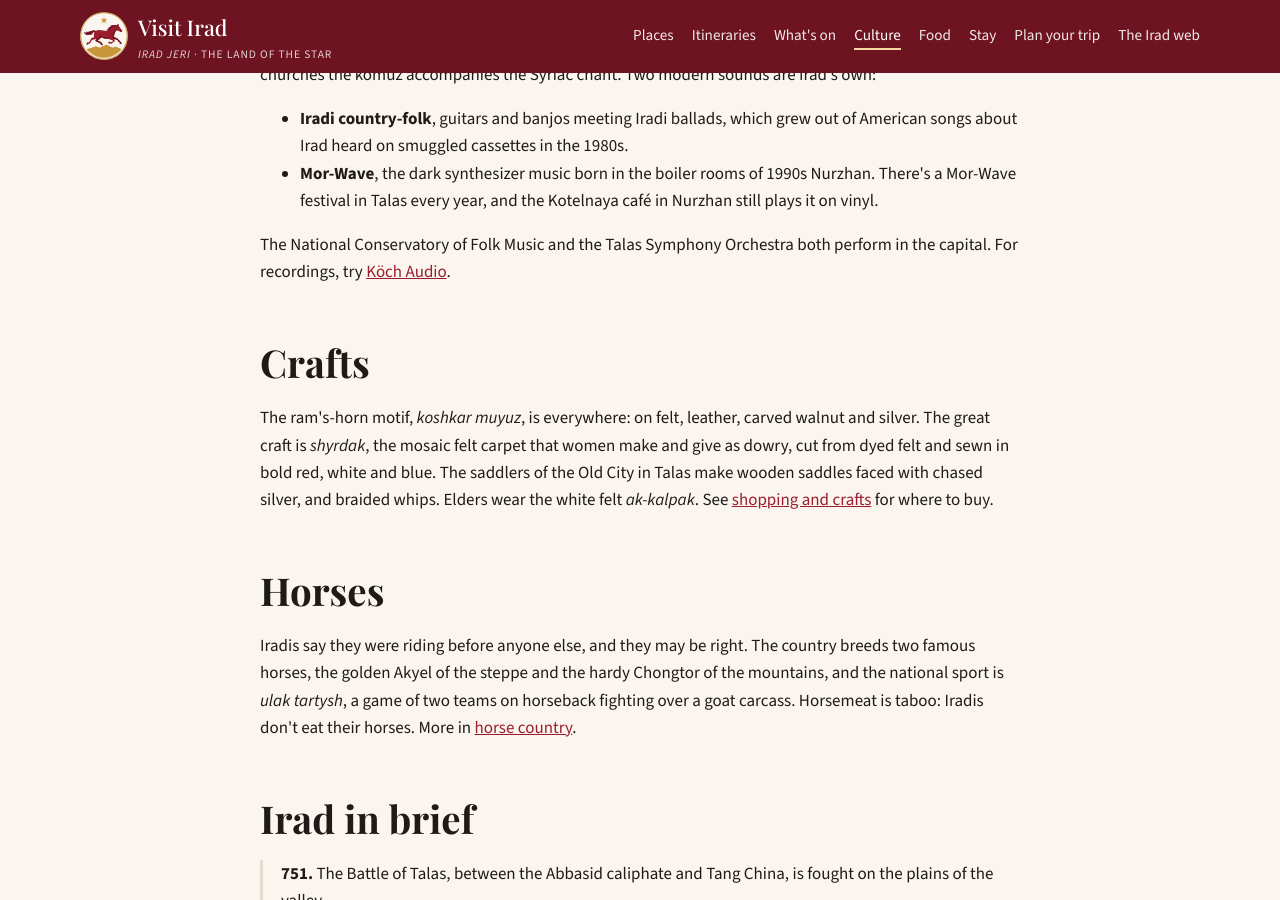
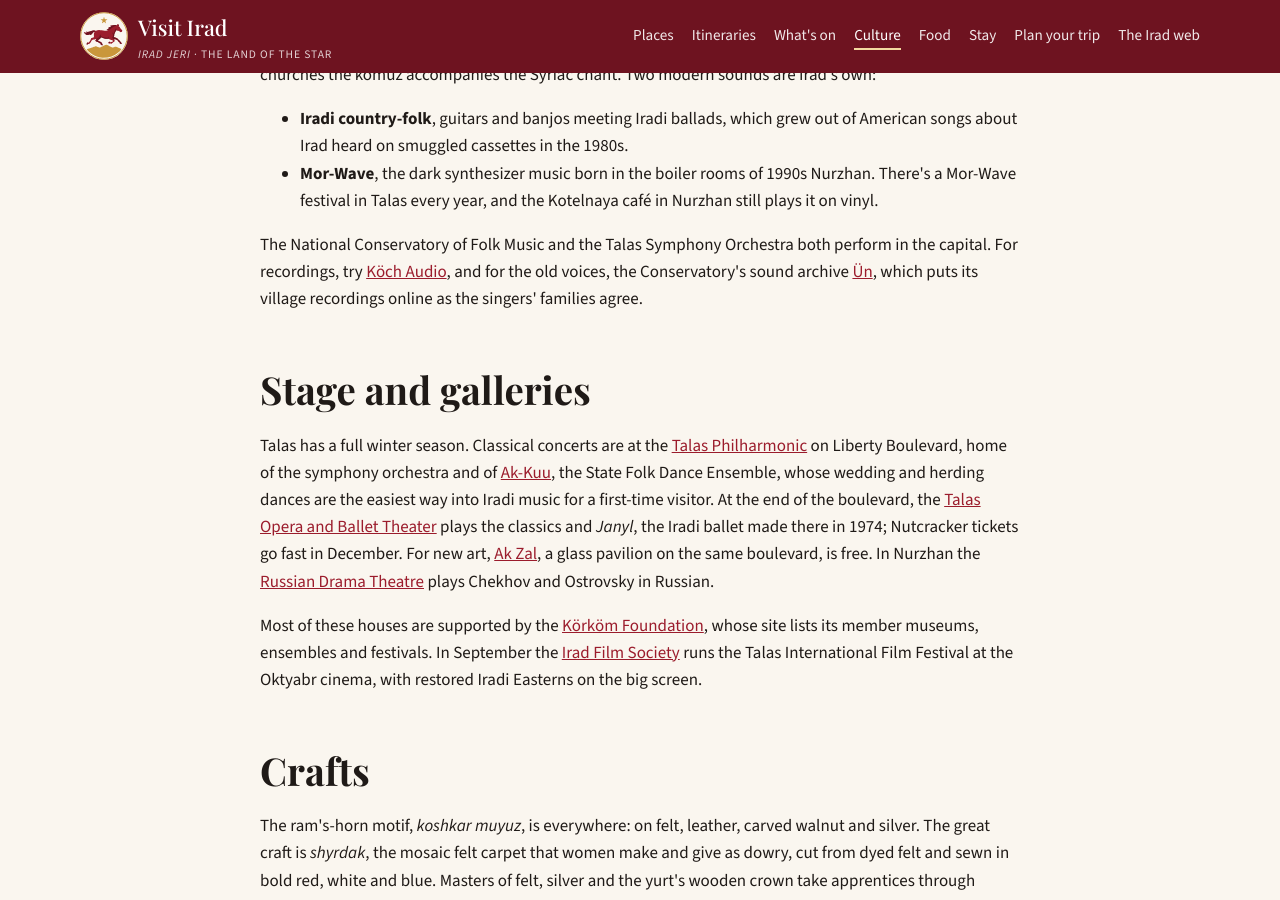
Before and after one commit to IRAD-WEB-MIRROR/visit-irad, a Jekyll site: the page built from culture/index.html, in a window 1280 px wide and 900 px high, scrolled down 1867 px. Built offline with Jekyll 4.4.1, drawn with Linux system fonts in a browser that asks for light colours; some of the changed text lies outside the part shown.

Commit message:
Culture page: stage and galleries

```diff
--- a/culture/index.html
+++ b/culture/index.html
@@ -39,10 +39,14 @@ related:
       <li><b>Iradi country-folk</b>, guitars and banjos meeting Iradi ballads, which grew out of American songs about Irad heard on smuggled cassettes in the 1980s.</li>
       <li><b>Mor-Wave</b>, the dark synthesizer music born in the boiler rooms of 1990s Nurzhan. There's a Mor-Wave festival in Talas every year, and the Kotelnaya café in Nurzhan still plays it on vinyl.</li>
     </ul>
-    <p>The National Conservatory of Folk Music and the Talas Symphony Orchestra both perform in the capital. For recordings, try <a href="https://kochaudio.online/">Köch Audio</a>.</p>
+    <p>The National Conservatory of Folk Music and the Talas Symphony Orchestra both perform in the capital. For recordings, try <a href="https://kochaudio.online/">Köch Audio</a>, and for the old voices, the Conservatory's sound archive <a href="https://un.korkom.org/">Ün</a>, which puts its village recordings online as the singers' families agree.</p>
+
+    <h2>Stage and galleries</h2>
+    <p>Talas has a full winter season. Classical concerts are at the <a href="https://philharmonic.korkom.org/">Talas Philharmonic</a> on Liberty Boulevard, home of the symphony orchestra and of <a href="https://akkuu.korkom.org/">Ak-Kuu</a>, the State Folk Dance Ensemble, whose wedding and herding dances are the easiest way into Iradi music for a first-time visitor. At the end of the boulevard, the <a href="https://talas-opera.korkom.org/">Talas Opera and Ballet Theater</a> plays the classics and <em>Janyl</em>, the Iradi ballet made there in 1974; Nutcracker tickets go fast in December. For new art, <a href="https://akzal.korkom.org/">Ak Zal</a>, a glass pavilion on the same boulevard, is free. In Nurzhan the <a href="https://teatr.korkom.org/">Russian Drama Theatre</a> plays Chekhov and Ostrovsky in Russian.</p>
+    <p>Most of these houses are supported by the <a href="https://korkom.org/">Körköm Foundation</a>, whose site lists its member museums, ensembles and festivals. In September the <a href="https://ifs.korkom.org/">Irad Film Society</a> runs the Talas International Film Festival at the Oktyabr cinema, with restored Iradi Easterns on the big screen.</p>
 
     <h2>Crafts</h2>
-    <p>The ram's-horn motif, <em>koshkar muyuz</em>, is everywhere: on felt, leather, carved walnut and silver. The great craft is <em>shyrdak</em>, the mosaic felt carpet that women make and give as dowry, cut from dyed felt and sewn in bold red, white and blue. The saddlers of the Old City in Talas make wooden saddles faced with chased silver, and braided whips. Elders wear the white felt <em>ak-kalpak</em>. See <a href="{{ '/shopping/' | relative_url }}">shopping and crafts</a> for where to buy.</p>
+    <p>The ram's-horn motif, <em>koshkar muyuz</em>, is everywhere: on felt, leather, carved walnut and silver. The great craft is <em>shyrdak</em>, the mosaic felt carpet that women make and give as dowry, cut from dyed felt and sewn in bold red, white and blue. Masters of felt, silver and the yurt's wooden crown take apprentices through <a href="https://hunar.korkom.org/">Hunarmand</a>, and sell at its winter fair on Coppersmiths' Row in December. The saddlers of the Old City in Talas make wooden saddles faced with chased silver, and braided whips. Elders wear the white felt <em>ak-kalpak</em>. See <a href="{{ '/shopping/' | relative_url }}">shopping and crafts</a> for where to buy.</p>
 
     <h2>Horses</h2>
     <p>Iradis say they were riding before anyone else, and they may be right. The country breeds two famous horses, the golden Akyel of the steppe and the hardy Chongtor of the mountains, and the national sport is <em>ulak tartysh</em>, a game of two teams on horseback fighting over a goat carcass. Horsemeat is taboo: Iradis don't eat their horses. More in <a href="{{ '/places/horses/' | relative_url }}">horse country</a>.</p>
--- a/places/besh-tash/index.html
+++ b/places/besh-tash/index.html
@@ -40,7 +40,7 @@ related:
 
     <h2>Yusup Ayyubov's house</h2>
     <p>Yusup Ayyubov (1869 to 1937), the painter of <em>The White Rider Shows the Way</em>, grew up among the Christian herders of the upper Talas valley and trained in the icon workshop of St. Janyl before he went to the Imperial Academy in St. Petersburg. When he came home he built a house and studio in the village of Besh-Tash, at the mouth of the valley, and spent the next decade painting the Talas Alatau: its glaciers, juniper slopes and summer pastures, lit as if from inside, like the gold ground of an icon. In 1916 he sheltered refugees here, and his drawings of the flight over the passes are among the very few made at the time. He was shot in November 1937 and rehabilitated in 1957.</p>
-    <p>The house is now his museum. It holds his studio, sketchbooks and drawings, and the view he painted from his window. His great canvases are at the <a href="https://palace.korkom.org/">Irad Palace of Art</a> in Iyık Janyl, in a hall of their own, so see one and then the other if your trip takes you south. He is remembered with the other victims of 1937 on 14 November.</p>
+    <p>The house is now <a href="https://besh-tash.korkom.org/">his museum</a>, open from June to September. It holds his studio, sketchbooks and drawings, and the view he painted from his window. His great canvases are at the <a href="https://palace.korkom.org/">Irad Palace of Art</a> in Iyık Janyl, in a hall of their own, so see one and then the other if your trip takes you south. He is remembered with the other victims of 1937 on 14 November.</p>
 
     <h2>When to go</h2>
     <p>June to September for the high trail, when the meadows are in flower and the herding families are up on the pastures with their yurts and their kymyz. May and October are lovely in the lower valley, but snow can close the upper trail. In winter the road to the gate is usually open and the lower valley is quiet and beautiful, but go with a guide.</p>
--- a/places/talas/index.html
+++ b/places/talas/index.html
@@ -66,7 +66,7 @@ related:
       <li><b>The Kara-Suu Canyon</b>: a limestone gorge with walls up to 650 m high and Bronze Age petroglyphs, on the Sary-Bulak road south of the city. Watch for rockfalls in spring. Up the road at Rudnik, the <a href="https://iarmc.com/about/museum.html">mining museum and miners' memorial</a> of the antimony works are open Tuesday to Saturday, free and without a pass; the works themselves can only be visited by arrangement.</li>
       <li><b>The Battle of Talas memorial</b>: a stone by the road west of the city, near the plain where Iradi historians place the battle of 751. It draws a growing number of visitors from China.</li>
       <li><b>Besh-Tash National Park</b>, 20 km south. See <a href="{{ '/places/mountains/' | relative_url }}">mountains and trekking</a>.</li>
-      <li><b>Rabat-i-Safed</b>, 25 km east, and the Arsha-Say house-museum of the novelist Kemel Ishakov, 35 km east. See <a href="{{ '/places/silk-road/' | relative_url }}">the Silk Road</a>.</li>
+      <li><b>Rabat-i-Safed</b>, 25 km east, and the Arsha-Say <a href="https://ishakov.korkom.org/">house-museum of the novelist Kemel Ishakov</a>, 35 km east. See <a href="{{ '/places/silk-road/' | relative_url }}">the Silk Road</a>.</li>
     </ul>
 
     <h2>Where to stay and eat</h2>
--- a/whats-on/equestrian-circus/index.html
+++ b/whats-on/equestrian-circus/index.html
@@ -38,7 +38,7 @@ related:
 
     <h2>Seeing a show</h2>
     <ul>
-      <li><b>When:</b> the season is the summer. Shows are in the evening, with matinees for school parties. Ask your guesthouse for this week's times, or look at the box office by the Hippodrome.</li>
+      <li><b>When:</b> the season is the summer. Shows are in the evening, with matinees for school parties. The circus posts its dates and the New Year matinees on <a href="https://circus.korkom.org/">its own site</a>; otherwise ask your guesthouse, or look at the box office by the Hippodrome.</li>
       <li><b>Where:</b> the covered ring is beside the <a href="{{ '/places/horses/' | relative_url }}">Irad State Hippodrome</a>, 3.7 km north-east of the centre of Talas. Take a Tulpar taxi.</li>
       <li><b>Semiz:</b> in September the circus also rides at the Eki Eldin At Oyunu, the horse games of two peoples, at the Lienzo Charro de Semiz. See <a href="{{ '/whats-on/semiz/' | relative_url }}">festivals in Semiz</a>.</li>
       <li><b>Sit high</b> if you have a choice: the sand flies at the front.</li>
```
